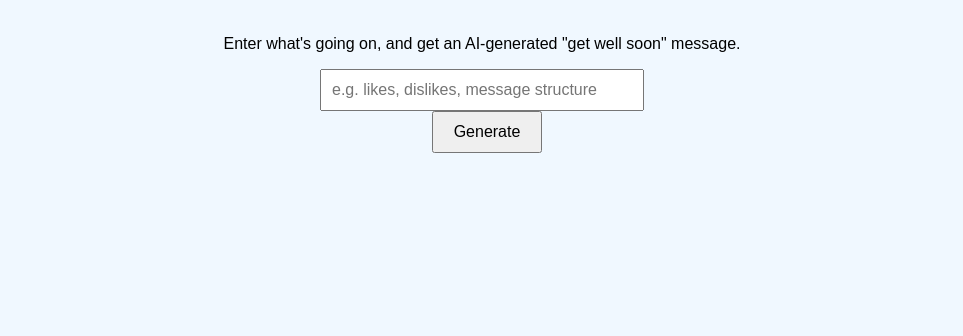
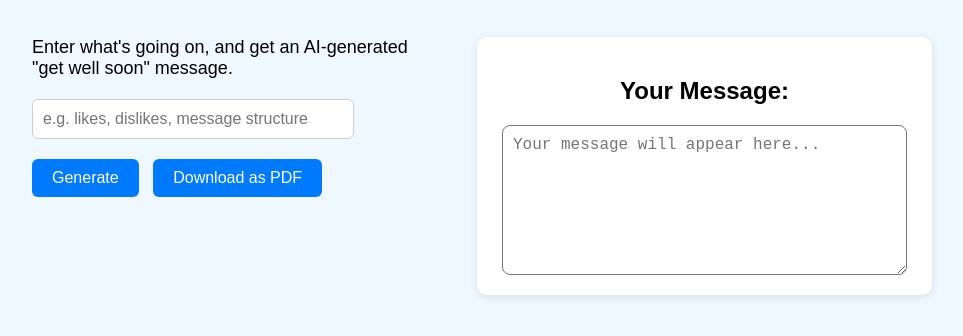
Before and after one commit to juliandavies-cs/OpenHeart, a website: page public/index.html in a window 1280 px wide. Shown: the part 112-448 px from the top of the page, without its empty margins (158-1121 px from the left). Drawn offline with nearby package versions, Linux system fonts and the light colour scheme.

Commit message:
add PDF function

```diff
--- a/public/index.html
+++ b/public/index.html
@@ -7,55 +7,108 @@
     body {
       font-family: Arial, sans-serif;
       background: #f0f8ff;
-      text-align: center;
+      margin: 0;
       padding: 50px;
       min-height: 100vh;
-      margin: 0;
       display: flex;
       flex-direction: column;
       align-items: center;
-      justify-content: flex-start;
-      position: relative;
+    }
+
+    h1 {
+      text-align: center;
+      margin-bottom: 40px;
+    }
+
+    .container {
+      display: flex;
+      width: 100%;
+      max-width: 900px;
+      gap: 40px;
+    }
+
+    .left-side {
+      flex: 1;
+      text-align: left;
+      display: flex;
+      flex-direction: column;
+      gap: 20px;
+    }
+
+    .left-side p {
+      margin: 0;
+      font-size: 18px;
     }
 
     input[type="text"] {
       padding: 10px;
-      width: 300px;
+      width: 100%;
+      max-width: 300px;
       font-size: 16px;
+      border-radius: 6px;
+      border: 1px solid #ccc;
     }
 
     button {
       padding: 10px 20px;
       font-size: 16px;
-      margin-left: 10px;
+      margin-right: 10px;
+      border-radius: 6px;
+      border: none;
+      cursor: pointer;
+      background-color: #007bff;
+      color: white;
+      transition: background-color 0.3s ease;
     }
 
-    .card {
-      position: fixed; /* take out of normal flow */
-      top: 50%;
-      left: 50%;
-      transform: translate(-50%, -50%);
-      padding: 20px;
-      background: #ffffff;
+    button:hover {
+      background-color: #0056b3;
+    }
+
+    .right-side {
+      flex: 1;
+      background: #fff;
+      padding: 20px 25px;
       border-radius: 10px;
-      box-shadow: 0 2px 10px rgba(0, 0, 0, 0.1);
-      max-width: 500px;
-      display: none; /* hidden initially */
-      z-index: 1000; /* above other content */
+      box-shadow: 0 2px 10px rgba(0,0,0,0.1);
+      text-align: center;
+      display: flex;
+      flex-direction: column;
+      align-items: center;
+    }
+
+    #outputMessage {
+      width: 100%;
+      font-size: 16px;
+      border-radius: 8px;
+      padding: 10px;
+      resize: vertical;
+      min-height: 150px;
+      box-sizing: border-box;
     }
   </style>
 </head>
 <body>
   <h1>💌 OpenHeart Cards</h1>
-  <p>Enter what's going on, and get an AI-generated "get well soon" message.</p>
 
-  <input type="text" id="userInput" placeholder="e.g. likes, dislikes, message structure" />
-  <button onclick="generateMessage()">Generate</button>
+  <div class="container">
+    <div class="left-side">
+      <p>Enter what's going on, and get an AI-generated "get well soon" message.</p>
+      <input type="text" id="userInput" placeholder="e.g. likes, dislikes, message structure" />
+      <div>
+        <button onclick="generateMessage()">Generate</button>
+        <button onclick="downloadPDF()">Download as PDF</button>
+      </div>
+    </div>
 
-  <div class="card" id="outputCard">
-    <h2>Your Message:</h2>
-    <p id="outputMessage"></p>
+    <div class="right-side" id="outputCard">
+      <h2>Your Message:</h2>
+      <textarea id="outputMessage" rows="6" placeholder="Your message will appear here..."></textarea>
+    </div>
   </div>
+
+  <!-- jsPDF CDN -->
+  <script src="https://cdnjs.cloudflare.com/ajax/libs/jspdf/2.5.1/jspdf.umd.min.js"></script>
 
   <script>
     async function generateMessage() {
@@ -64,8 +117,8 @@
       const card = document.getElementById("outputCard");
 
       if (!input.trim()) {
-        output.textContent = "Please enter a description.";
-        card.style.display = "block";
+        output.value = "Please enter a description.";
+        card.style.display = "flex";
         return;
       }
 
@@ -79,14 +132,37 @@
         });
 
         const data = await res.json();
-        console.log(data.message)
-        output.textContent = data.message || "No message generated.";
+        output.value = data.message || "No message generated.";
       } catch (err) {
-        output.textContent = "An error occurred. Please try again.";
+        output.value = "An error occurred. Please try again.";
         console.error(err);
       }
 
-      card.style.display = "block";
+      card.style.display = "flex";
+    }
+
+    async function downloadPDF() {
+      const { jsPDF } = window.jspdf;
+      const message = document.getElementById("outputMessage").value.trim();
+
+      if (!message) {
+        alert("Please generate a message first.");
+        return;
+      }
+
+      const doc = new jsPDF({
+        orientation: "landscape",
+        unit: "mm",
+        format: "a4"
+      });
+
+      // Inside message (right half)
+      doc.setFontSize(12);
+      doc.text(doc.splitTextToSize(message, 120), 220, 70, {
+        align: 'center'
+      });
+
+      doc.save("openheart-card.pdf");
     }
   </script>
 </body>
--- a/server.js
+++ b/server.js
@@ -43,7 +43,7 @@ app.post('/generate', async (req, res) => {
       messages: [
         {
           role: "system",
-          content: `You are a "get well soon" card writer. Based on the user's description, generate a short, warm, and friendly get-well message. Do not exceed 250 characters.`
+          content: `You are a "get well soon" card writer. Based on the user's description, generate a short, warm, and friendly get-well message. Do not exceed 250 characters and no emojis.`
         },
         {
           role: "user",
```
